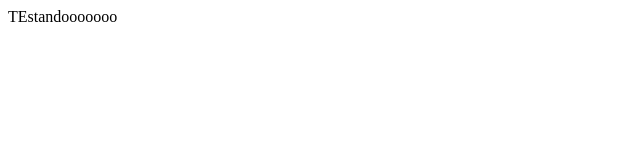
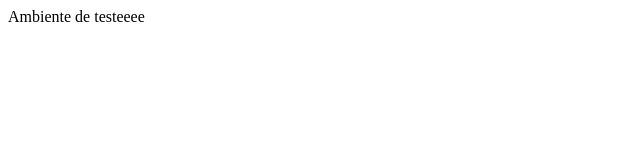
Before and after one commit to epcriacao/git, a plain HTML site: page index.html in a window 1280 px wide. Shown: the full height of the page, 0-640 px from the left. Drawn offline with Linux system fonts and the light colour scheme.

Commit message:
testando ambiente de teste

```diff
--- a/index.html
+++ b/index.html
@@ -6,6 +6,6 @@
 	<title>TEstandooooooo</title>
 </head>
 <body>
-TEstandooooooo
+Ambiente de testeeee
 </body>
 </html>
```
